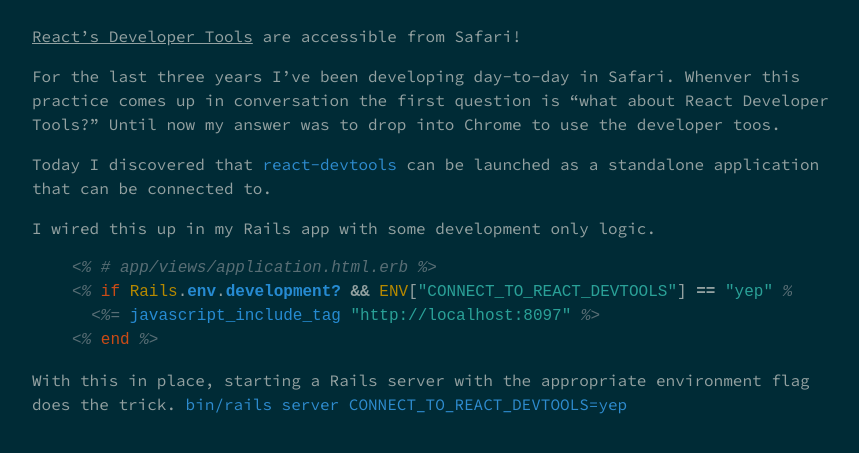
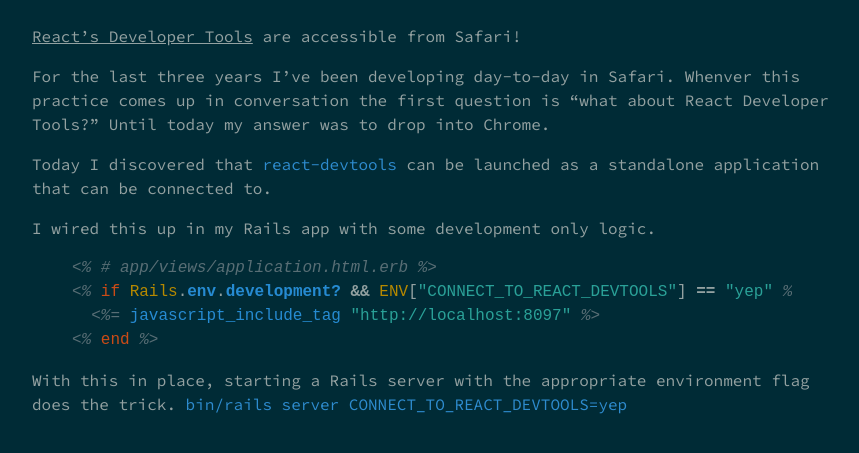
Before and after one commit to danott/today-i-learned, a Jekyll site: the page built from _posts/2019-08-19-today-i-learned.md, in a window 1280 px wide. Shown: the top 453 px of the page, without its empty margins (208-1067 px from the left). Built offline with Jekyll 4.4.1, drawn with Linux system fonts in a browser that asks for light colours; our own code applies the rules of GitHub Pages for plain Markdown files.

Commit message:
2019-08-19

```diff
--- a/_posts/2019-08-19-today-i-learned.md
+++ b/_posts/2019-08-19-today-i-learned.md
@@ -2,7 +2,7 @@
 
 For the last three years I've been developing day-to-day in Safari.
 Whenver this practice comes up in conversation the first question is "what about React Developer Tools?"
-Until now my answer was to drop into Chrome to use the developer toos.
+Until today my answer was to drop into Chrome.
 
 Today I discovered that `react-devtools` can be launched as a standalone application that can be connected to.
 
```
